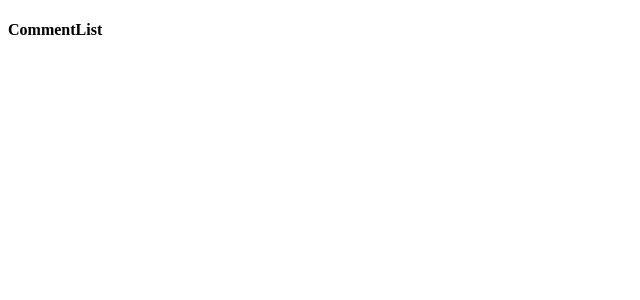
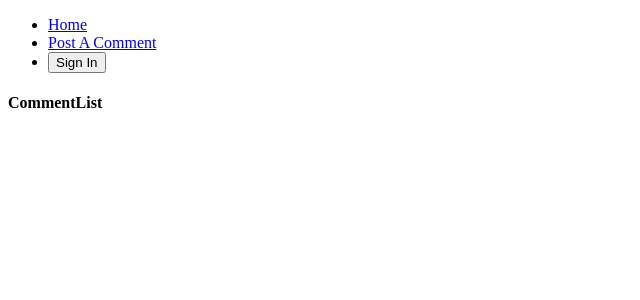
Before and after one commit to shockliang/advanced-react-exercises, a React (Create React App) app in the folder testing/: page / in a window 1280 px wide. Shown: the top 300 px of the page, without its empty margins (0-640 px from the left). Built offline with nearby package versions, Linux system fonts and the light colour scheme.

Commit message:
Rendering a header.

```diff
--- a/testing/src/components/App.js
+++ b/testing/src/components/App.js
@@ -1,13 +1,49 @@
-import React from "react"
-import {Route} from 'react-router-dom';
+import React, {Component} from "react"
+import {Route, Link} from 'react-router-dom';
+import {connect} from "react-redux";
 import CommentBox from "components/CommentBox";
 import CommentList from "components/CommentList";
 
-export default () => {
-  return (
-    <div>
-      <Route path={"/post"} component={CommentBox} />
-      <Route path={"/"} exact component={CommentList} />
-    </div>
-  )
-};
+class App extends Component {
+  renderButton() {
+    if( this.props.auth) {
+      return (
+        <button>Sign Out</button>
+      )
+    } else {
+      return (
+        <button>Sign In</button>
+      )
+    }
+  }
+
+  renderHeader() {
+    return (
+      <ul>
+        <li>
+          <Link to={"/"}>Home</Link>
+        </li>
+        <li>
+          <Link to={"/post"}>Post A Comment</Link>
+        </li>
+        <li>{this.renderButton()}</li>
+      </ul>
+    );
+  }
+
+  render() {
+    return (
+      <div>
+        {this.renderHeader()}
+        <Route path={"/post"} component={CommentBox}/>
+        <Route path={"/"} exact component={CommentList}/>
+      </div>
+    );
+  };
+}
+
+function mapStateToProps(state) {
+  return {auth: state.auth};
+}
+
+export default connect(mapStateToProps)(App);
--- a/testing/src/reducers/index.js
+++ b/testing/src/reducers/index.js
@@ -1,6 +1,8 @@
 import {combineReducers} from "redux";
 import commentsReducer from 'reducers/comments';
+import authReducer from 'reducers/auth';
 
 export default combineReducers({
-  comments: commentsReducer
+  comments: commentsReducer,
+  auth: authReducer
 });
```
